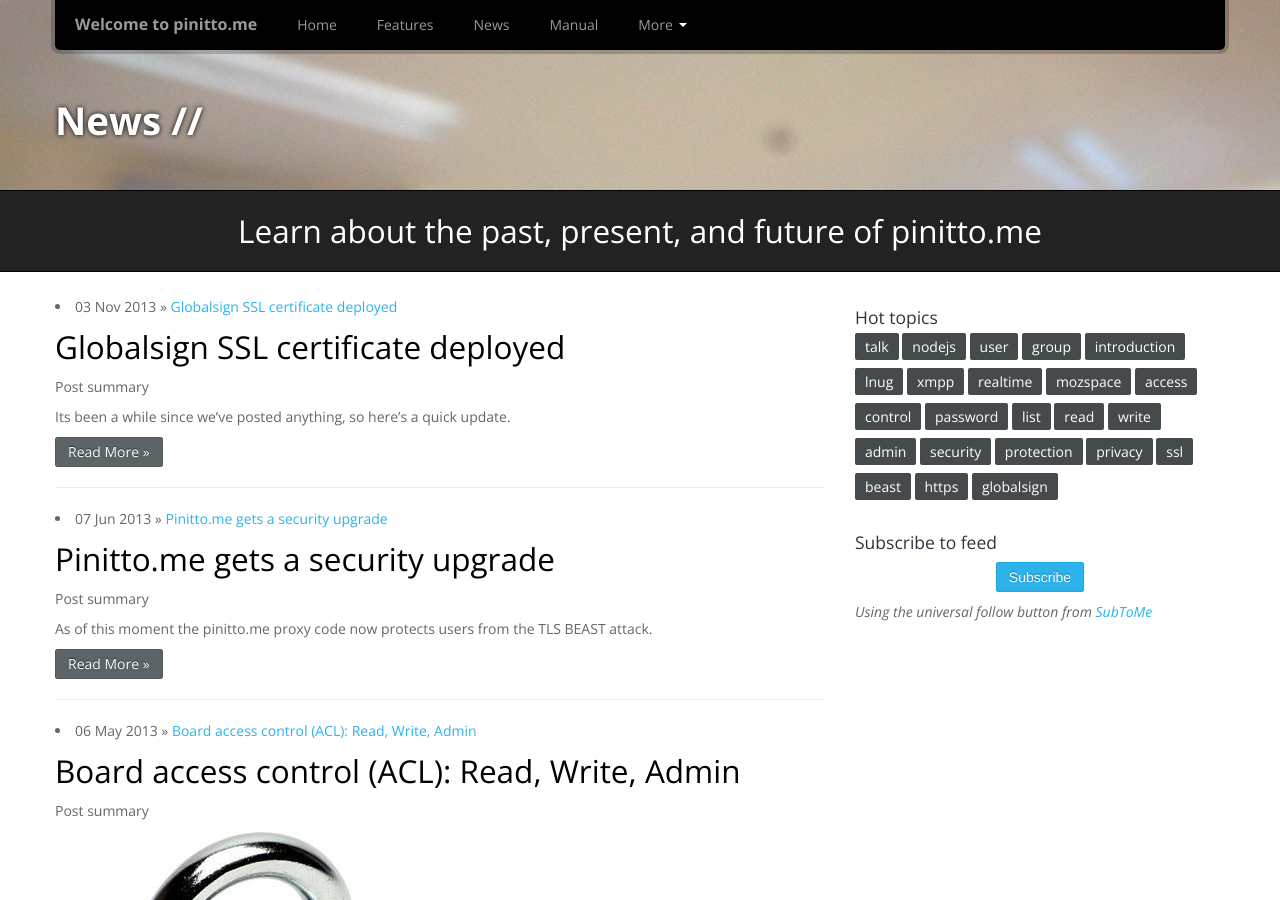
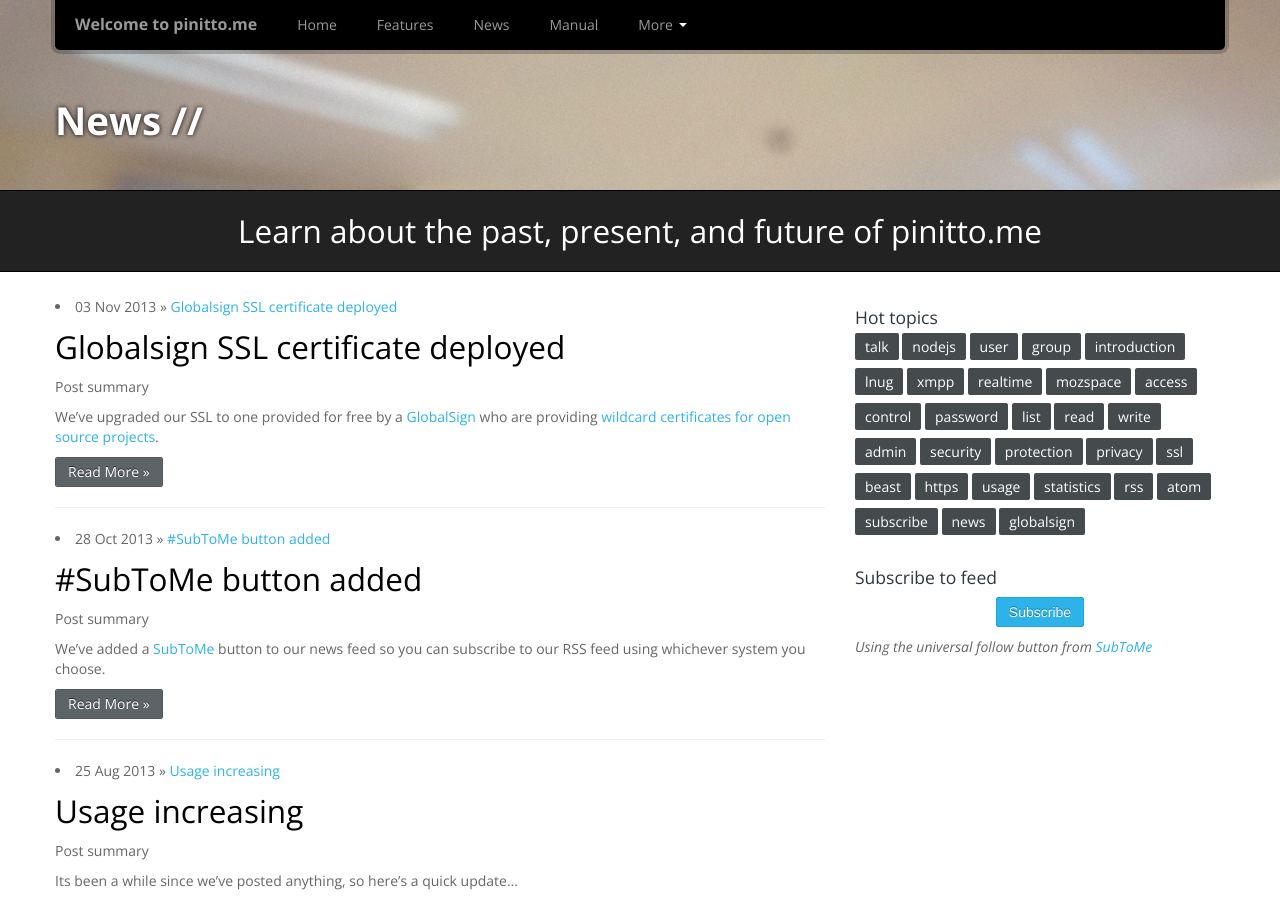
Before and after one commit to pinittome/pinittome.github.io, a Jekyll site: the page built from news/index.html, in a window 1280 px wide and 900 px high. Built offline with Jekyll 4.4.1, drawn with Linux system fonts in a browser that asks for light colours.

Commit message:
Add some news about #subtome, usage increasing, and our SSL certificate

```diff
--- /dev/null
+++ b/_posts/2013-08-25-usage-increasing.markdown
@@ -0,0 +1,15 @@
+---
+layout: post
+title:  "Usage increasing"
+date:   2013-08-25 12:00:00
+tags: usage statistics
+categories: usage statistics
+---
+
+Its been a while since we've posted anything, so here's a quick update...
+
+Usage of the site continues to grow. We don't advertise our services so any groth is purely organic. Hopefully increasing user numbers means people are finding the system useful and productive!
+
+Currently the server costs us around $18.50 per month to keep running. If you are finding the site site useful we'd appreciate a donation :)
+
+Remember we don't sell (or mine) your data. You are free to download the project from [github](https://github.com/pinittome) if you would like to run the system yourself. If you would like any boards you own removed please just let us know.
--- /dev/null
+++ b/_posts/2013-10-28-subtome-button-added.markdown
@@ -0,0 +1,13 @@
+---
+layout: post
+title:  "#SubToMe button added"
+date:   2013-10-28 12:00:00
+tags: rss atom subscribe news
+categories: rss atom subscribe news
+---
+
+We've added a [SubToMe](https://www.subtome.com) button to our news feed so you can subscribe to our RSS feed using whichever system you choose.
+
+SubToMe is an open source universal follow button which makes it easy to follow websites using the RSS reader of your choosing.
+
+If you look over to the right hand side bar of this page you'll notice a 'subscribe' button, click this in order to set up a subscription with your favourite reader all from within the browser.
--- a/_posts/2013-11-03-globalsign-ssl-certificate.markdown
+++ b/_posts/2013-11-03-globalsign-ssl-certificate.markdown
@@ -6,12 +6,8 @@ tags: security ssl https globalsign
 categories: security
 ---
 
-Its been a while since we've posted anything, so here's a quick update.
+We've upgraded our SSL to one provided for free by a [GlobalSign](https://www.globalsign.co.uk/)  who are providing [wildcard certificates for open source projects](https://www.globalsign.com/ssl/ssl-open-source/).
 
-Usage of the site continues to grow. We don't advertise our services so any groth is purely organic. Hopefully increasing user numbers means people are finding the system useful and productive!
+We're also very happy with our [security rating](https://www.ssllabs.com/ssltest/analyze.html?d=pinitto.me) which combined with our earlier BEAST attack mitigation work means the system should be fairly secure.
 
-Currently the server costs us around $18.50 per month to keep running. If you are finding the site site useful we'd appreciate a donation :)
-
-We've upgraded our SSL to one provided for free by a [GlobalSign](https://www.globalsign.co.uk/)  who are providing [wildcard certificates for open source projects](https://www.globalsign.com/ssl/ssl-open-source/). We're also very happy with our [security rating](https://www.ssllabs.com/ssltest/analyze.html?d=pinitto.me) which combined with our earlier BEAST attack mitigation work means the system should be fairly secure.
-
-Remember we don't sell (or even examine) your data. You are free to download the project from [github](https://github.com/pinittome) if you would like to run the system yourself. If you would like any boards you own removed please just let us know.
+As a thanks to Globalsign please check out their website and consider ordering your next SSL certificates from them. Signup and obtaining a certificate was quick and easy!
```
